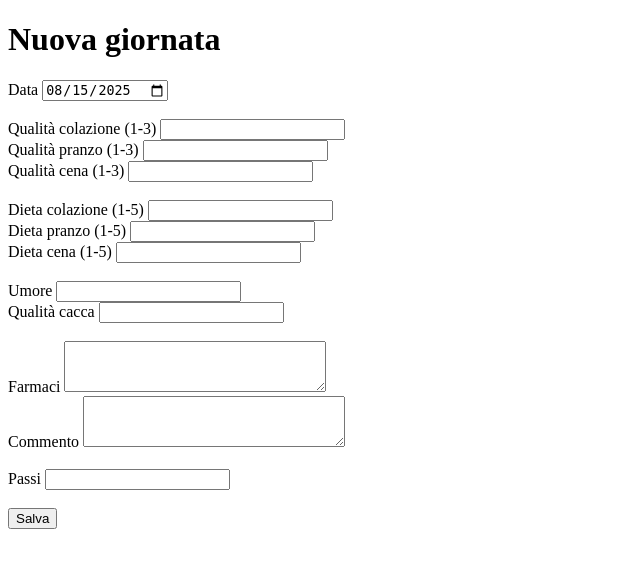
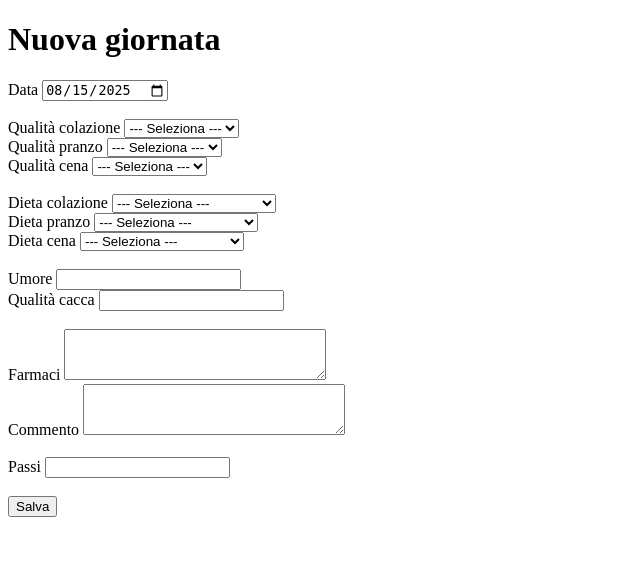
Before and after one commit to ar3ac/h3althlog, a Flask app: page /new in a window 1280 px wide. Shown: the top 568 px of the page, without its empty margins (0-640 px from the left). Run offline with Flask 3, Linux system fonts and the light colour scheme; parts of the project's set-up code (start-up, migrations or seed data) failed here and were passed over.

Commit message:
Fixing some forms :)

```diff
--- a/src/h3althlog/entries/forms.py
+++ b/src/h3althlog/entries/forms.py
@@ -1,18 +1,69 @@
 from flask_wtf import FlaskForm
-from wtforms import DateField, IntegerField, StringField, TextAreaField, SubmitField
+from wtforms import DateField, IntegerField, StringField, TextAreaField, SubmitField, SelectField
 from wtforms.validators import DataRequired, Optional
 
 
 class EntryForm(FlaskForm):
     date = DateField("Data", validators=[DataRequired()], format="%Y-%m-%d")
 
-    breakfast_quality = IntegerField("Qualità colazione (1-3)", validators=[Optional()])
-    lunch_quality = IntegerField("Qualità pranzo (1-3)", validators=[Optional()])
-    dinner_quality = IntegerField("Qualità cena (1-3)", validators=[Optional()])
+    breakfast_quality = SelectField(
+        "Qualità colazione",
+        choices=[("0", "--- Seleziona ---"), (1, "Bene ✅"),
+                 (2, "Normale 😐"), (3, "Male ❌")],
+        coerce=int,
+        validators=[Optional()]
+    )
+    lunch_quality = SelectField(
+        "Qualità pranzo",
+        choices=[("0", "--- Seleziona ---"), (1, "Bene ✅"),
+                 (2, "Normale 😐"), (3, "Male ❌")],
+        coerce=int,
+        validators=[Optional()]
+    )
+    dinner_quality = SelectField(
+        "Qualità cena",
+        choices=[("0", "--- Seleziona ---"), (1, "Bene ✅"),
+                 (2, "Normale 😐"), (3, "Male ❌")],
+        coerce=int,
+        validators=[Optional()]
+    )
 
-    breakfast_diet = IntegerField("Dieta colazione (1-5)", validators=[Optional()])
-    lunch_diet = IntegerField("Dieta pranzo (1-5)", validators=[Optional()])
-    dinner_diet = IntegerField("Dieta cena (1-5)", validators=[Optional()])
+    breakfast_diet = SelectField(
+        "Dieta colazione",
+        choices=[
+            ("0", "--- Seleziona ---"), (1, "Vegano      🌱 "),
+            (2, "Vegetariano 🥦🥛🧀🥚"),
+            (3, "Pesce       🐟"),
+            (4, "Pollo       🍗"),
+            (5, "Carne rossa 🥩"),
+        ],
+        coerce=int,
+        validators=[Optional()]
+    )
+    lunch_diet = SelectField(
+        "Dieta pranzo",
+        choices=[
+            ("0", "--- Seleziona ---"), (1, "Vegano      🌱 "),
+            (2, "Vegetariano 🥦🥛🧀🥚"),
+            (3, "Pesce       🐟"),
+            (4, "Pollo       🍗"),
+            (5, "Carne rossa 🥩"),
+        ],
+        coerce=int,
+        validators=[Optional()]
+    )
+    dinner_diet = SelectField(
+        "Dieta cena",
+        choices=[
+            ("0", "--- Seleziona ---"), (1, "Vegano      🌱 "),
+            (2, "Vegetariano 🥦🥛🧀🥚"),
+            (3, "Pesce       🐟"),
+            (4, "Pollo       🍗"),
+            (5, "Carne rossa 🥩"),
+        ],
+        coerce=int,
+        validators=[Optional()]
+    )
 
     mood = StringField("Umore", validators=[Optional()])
     poop_quality = StringField("Qualità cacca", validators=[Optional()])
--- a/src/h3althlog/entries/templates/form.html
+++ b/src/h3althlog/entries/templates/form.html
@@ -12,13 +12,13 @@
 
         {{ form.date.label }} {{ form.date(size=10) }}<br><br>
 
-        {{ form.breakfast_quality.label }} {{ form.breakfast_quality(size=3) }}<br>
-        {{ form.lunch_quality.label }} {{ form.lunch_quality(size=3) }}<br>
-        {{ form.dinner_quality.label }} {{ form.dinner_quality(size=3) }}<br><br>
+        {{ form.breakfast_quality.label }} {{ form.breakfast_quality() }}<br>
+        {{ form.lunch_quality.label }} {{ form.lunch_quality() }}<br>
+        {{ form.dinner_quality.label }} {{ form.dinner_quality() }}<br><br>
 
-        {{ form.breakfast_diet.label }} {{ form.breakfast_diet(size=3) }}<br>
-        {{ form.lunch_diet.label }} {{ form.lunch_diet(size=3) }}<br>
-        {{ form.dinner_diet.label }} {{ form.dinner_diet(size=3) }}<br><br>
+        {{ form.breakfast_diet.label }} {{ form.breakfast_diet() }}<br>
+        {{ form.lunch_diet.label }} {{ form.lunch_diet() }}<br>
+        {{ form.dinner_diet.label }} {{ form.dinner_diet() }}<br><br>
 
         {{ form.mood.label }} {{ form.mood(size=20) }}<br>
         {{ form.poop_quality.label }} {{ form.poop_quality(size=20) }}<br><br>
```
